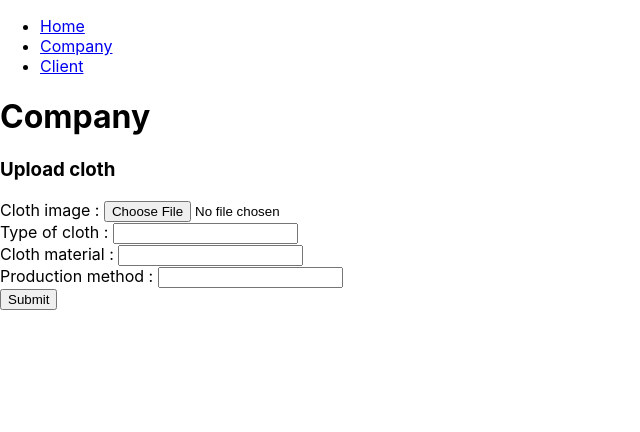
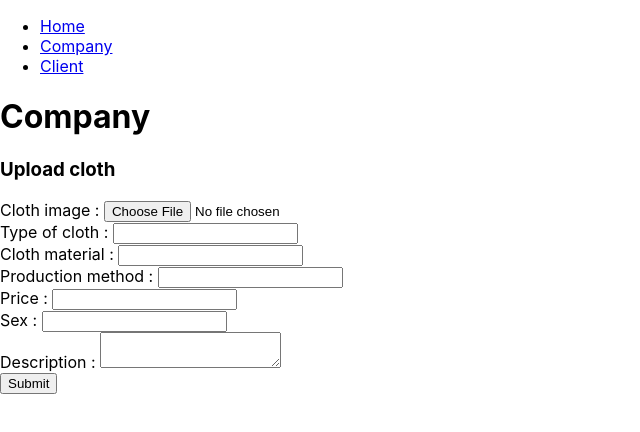
Before and after one commit to MathieuHP/Fash-, a React (Create React App) app in the folder frontend/: page /company in a window 1280 px wide. Shown: the top 432 px of the page, without its empty margins (0-640 px from the left). Built offline with nearby package versions, Linux system fonts and the light colour scheme.

Commit message:
more desciptions in upload image

```diff
--- a/frontend/src/pages/Company.jsx
+++ b/frontend/src/pages/Company.jsx
@@ -11,6 +11,9 @@ function Company() {
     const [typeCLoth, setTypeCLoth] = useState('')
     const [materialCloth, setMaterialCloth] = useState('')
     const [productionMethod, setProductionMethod] = useState('')
+    const [price, setPrice] = useState('')
+    const [sex, setSex] = useState('')
+    const [description, setDescription] = useState('')
     const [formValidationText, setFormValidationText] = useState('')
 
     // FUNCTIONS
@@ -25,16 +28,32 @@ function Company() {
     }
 
     const sendValue = async () => {
+        const formDataObj = {
+            imageFile : image[0],
+            typeCLoth : typeCLoth,
+            materialCloth : materialCloth,
+            productionMethod : productionMethod,
+            price : price,
+            sex : sex,
+            description : description
+        }
+
         console.log(image[0])
         console.log(typeCLoth)
         console.log(materialCloth)
         console.log(productionMethod)
+        console.log(price)
+        console.log(sex)
+        console.log(description)
         console.log("Send values to backend");
 
         // TODO SEND ALL DATA TO FORMDATA
 
         const formData = new FormData();
-        formData.append('imageFile', image[0]);
+        // formData.append('imageFile', image[0]);
+        for ( var key in formDataObj ) {
+            formData.append(key, formDataObj[key]);
+        }
         const options = {
             method: 'POST',
             body: formData,
@@ -75,6 +94,18 @@ function Company() {
                     <input type="text" name="productionMethod" value={productionMethod} onChange={(e) => setProductionMethod(e.target.value)}/>
                 </div>
                 <div>
+                    <label htmlFor="price">Price : </label>
+                    <input type="text" name="price" value={price} onChange={(e) => setPrice(e.target.value)}/>
+                </div>
+                <div>
+                    <label htmlFor="sex">Sex : </label>
+                    <input type="text" name="sex" value={sex} onChange={(e) => setSex(e.target.value)}/>
+                </div>
+                <div>
+                    <label htmlFor="desciption">Description : </label>
+                    <textarea type="text" name="desciption" value={description} onChange={(e) => setDescription(e.target.value)}/>
+                </div>
+                <div>
                     <input type="submit" name="submitCloth" value="Submit" onClick={() => checkState()}/>
                     <p>{formValidationText}</p>
                 </div>
```
